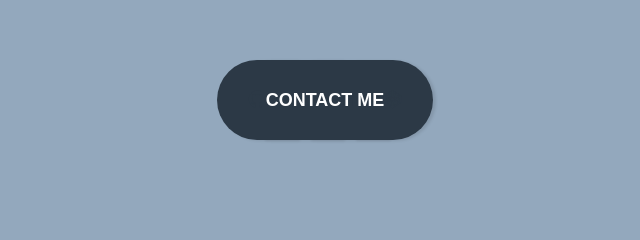
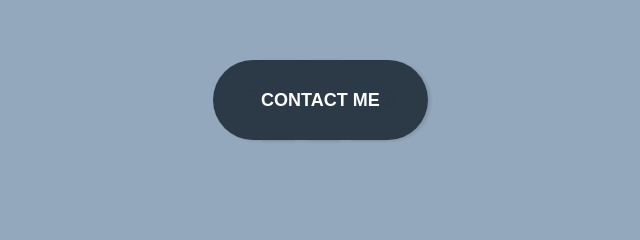
Before and after one commit to TreyNguyen/treynguyen.git.io, a plain HTML site: page index.html in a window 1280 px wide. Shown: the part 3500-3740 px from the top of the page, 315-955 px from the left. Drawn offline with Linux system fonts and the light colour scheme.

Commit message:
Update style.css

```diff
--- a/css/style.css
+++ b/css/style.css
@@ -641,8 +641,8 @@ h3 {
 }
 .socials {
     position: relative;
-    width: 400px;
-    left: 50%;
+    width: 415px;
+    left: 49%;
     margin-left: -200px;
     top: 50%;
     margin-top: -40px;
```
